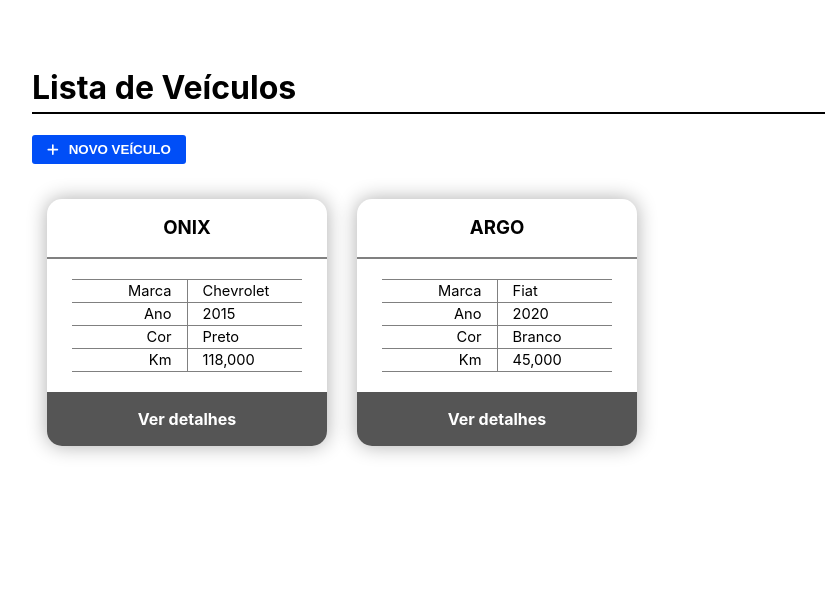
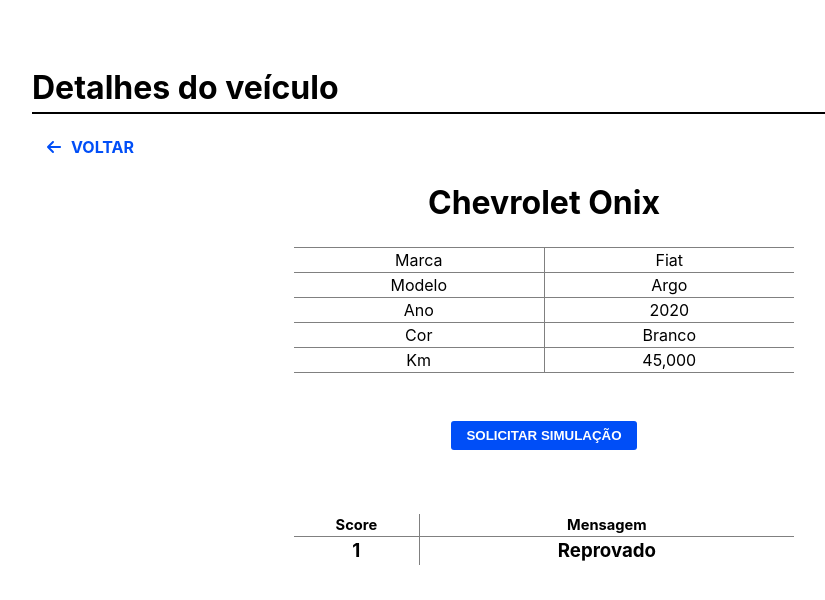
Before and after one commit to viniciusarantes/oncar-challenge-react, a React (Vite) app: page /details/1 in a window 1280 px wide. Shown: the top 600 px of the page, without its empty margins (96-921 px from the left). Built offline with nearby package versions, Linux system fonts and the light colour scheme.

Commit message:
Criando pagina de detalhes

```diff
--- a/package.json
+++ b/package.json
@@ -19,12 +19,14 @@
   "devDependencies": {
     "@types/react": "^18.2.55",
     "@types/react-dom": "^18.2.19",
+    "@types/react-router-dom": "^5.3.3",
     "@typescript-eslint/eslint-plugin": "^6.21.0",
     "@typescript-eslint/parser": "^6.21.0",
     "@vitejs/plugin-react": "^4.2.1",
     "eslint": "^8.56.0",
     "eslint-plugin-react-hooks": "^4.6.0",
     "eslint-plugin-react-refresh": "^0.4.5",
+    "react-router-dom": "^6.22.1",
     "typescript": "^5.2.2",
     "vite": "^5.1.0"
   }
--- a/src/App.tsx
+++ b/src/App.tsx
@@ -1,11 +1,17 @@
-import './App.css'
-import CarList from './components/CarList'
+import { BrowserRouter, Route, Routes } from "react-router-dom";
+import "./App.css";
+import Home from "./pages/Home";
+import VehicleDetails from "./pages/VehicleDetails";
 
 function App() {
-
   return (
-    <CarList />
-  )
+    <BrowserRouter>
+      <Routes>
+        <Route path="/" element={<Home />} />
+        <Route path="/details/:id" element={<VehicleDetails />} />
+      </Routes>
+    </BrowserRouter>
+  );
 }
 
-export default App
+export default App;
--- a/src/components/CarForm.tsx
+++ b/src/components/VehicleForm.tsx
@@ -1,11 +1,11 @@
 import { FormEvent, useState } from "react";
 import "./CarForm.css";
 
-interface CarFormProps {
+interface VehicleFormProps {
   setIsInsert: React.Dispatch<React.SetStateAction<boolean>>;
 }
 
-const CarForm: React.FC<CarFormProps> = ({ setIsInsert }) => {
+const VehicleForm: React.FC<VehicleFormProps> = ({ setIsInsert }) => {
   const [brand, setBrand] = useState<string>();
   const [model, setModel] = useState<string>();
   const [year, setYear] = useState<number>();
@@ -106,4 +106,4 @@
   );
 };
 
-export default CarForm;
+export default VehicleForm;
--- a/src/components/CarList.tsx
+++ b/src/components/VehicleList.tsx
@@ -1,14 +1,14 @@
-import "./CarList.css";
+import "./VehicleList.css";
 
 import { useState } from "react";
 import { FontAwesomeIcon } from "@fortawesome/react-fontawesome";
 import { faPlus } from "@fortawesome/free-solid-svg-icons";
 
-import CarInterface from "../interfaces/CarInterface";
-import CarListCard from "./CarListCard";
-import CarForm from "./CarForm";
+import CarInterface from "../interfaces/Vehicle";
+import VehicleListCard from "./VehicleListCard";
+import VehicleForm from "./VehicleForm";
 
-const CarList = () => {
+const VehicleList = () => {
   const [isInsert, setIsInsert] = useState<boolean>(false);
   const carList: CarInterface[] = [
     {
@@ -35,10 +35,10 @@
       <button className="btn btn-new-car" onClick={() => setIsInsert(true)}>
         <FontAwesomeIcon icon={faPlus} /> <span>Novo veículo</span>
       </button>
-      {isInsert && <CarForm setIsInsert={setIsInsert} />}
+      {isInsert && <VehicleForm setIsInsert={setIsInsert} />}
       <div className="car-list">
         {carList.map((car: CarInterface) => (
-          <CarListCard
+          <VehicleListCard
             id={car.id}
             model={car.model}
             brand={car.brand}
@@ -55,4 +55,4 @@
   );
 };
 
-export default CarList;
+export default VehicleList;
--- a/src/components/CarListCard.tsx
+++ b/src/components/VehicleListCard.tsx
@@ -1,7 +1,8 @@
-import "./CarListCard.css";
-import CarInterface from "../interfaces/CarInterface";
+import "./VehicleListCard.css";
+import Vehicle from "../interfaces/Vehicle";
+import { Link } from "react-router-dom";
 
-const CarListCard: React.FC<CarInterface> = ({
+const VehicleListCard: React.FC<Vehicle> = ({
   id,
   brand,
   model,
@@ -9,7 +10,6 @@
   year,
   km,
 }) => {
-  console.log(id, brand);
   return (
     <div className="card">
       <div className="card-header">
@@ -35,12 +35,10 @@
         </div>
       </div>
       <div className="card-footer">
-        <a href="#" className="details">
-          Ver detalhes
-        </a>
+        <Link to={`details/${id}`}>Ver detalhes</Link>
       </div>
     </div>
   );
 };
 
-export default CarListCard;
+export default VehicleListCard;
--- a/src/interfaces/CarInterface.tsx
+++ b/src/interfaces/Vehicle.tsx
@@ -1,4 +1,4 @@
-interface Car {
+interface Vehicle {
   id: number;
   brand: string;
   model: string;
@@ -7,4 +7,4 @@
   km: number;
 }
 
-export default Car;
+export default Vehicle;
--- /dev/null
+++ b/src/pages/Home.tsx
@@ -0,0 +1,7 @@
+import VehicleList from "../components/VehicleList";
+
+const Home = () => {
+  return <VehicleList />;
+};
+
+export default Home;
--- /dev/null
+++ b/src/pages/VehicleDetails.css
@@ -0,0 +1,89 @@
+h1.title-details {
+    border-bottom: 2px solid #000;
+}
+
+.btn-back {
+    background: none;
+    color: #004ef7;
+    text-decoration: none;
+}
+.btn-back:hover {
+    background: none;
+    color: #0439ad;
+    transition: .3s;
+}
+
+.btn-back span {
+    padding-left: 10px;
+}
+
+.details {
+    width: 500px;
+    margin: 20px auto;
+    display: flex;
+    flex-direction: column;
+    align-items: center;
+}
+
+.details .details-title {
+    font-size: 24pt;
+    font-weight: bold;
+    margin-bottom: 20px;
+}
+
+.details-row {
+    width: 100%;
+    display: flex;
+    flex-direction: row;
+    justify-content: center;
+    border-bottom: 1px solid gray;
+}
+
+.details-row span {
+    flex: 1;
+    text-align: center;
+}
+
+.details-row span.label {
+    border-right: 1px solid grey;
+}
+
+.details-footer {
+    margin-top: 3rem;
+}
+
+.simulation-result {
+    width: 500px;
+    margin: 4rem auto;
+    display: flex;
+    justify-content: center;
+    align-items: center;
+}
+
+.simulation-result .score {
+    flex: 1;
+    display: flex;
+    flex-direction: column;
+    align-items: center;
+    font-weight: bold;
+    border-right: 1px solid grey;
+}
+
+.simulation-result .label {
+    width: 100%;
+    text-align: center;
+    font-size: 11pt;
+    border-bottom: 1px solid grey;
+}
+
+.simulation-result .value {
+    font-size: 14pt;
+}
+
+.simulation-result .message {
+    flex: 3;
+    display: flex;
+    flex-direction: column;
+    align-items: center;
+    font-weight: bold;
+}
--- /dev/null
+++ b/src/pages/VehicleDetails.tsx
@@ -0,0 +1,72 @@
+import "./VehicleDetails.css";
+
+import { Link } from "react-router-dom";
+import { useParams } from "react-router-dom";
+
+import { FontAwesomeIcon } from "@fortawesome/react-fontawesome";
+import { faArrowLeft } from "@fortawesome/free-solid-svg-icons";
+
+import Vehicle from "../interfaces/Vehicle";
+
+const VehicleDetails = () => {
+  const { id } = useParams();
+  let vehicle: Vehicle = {
+    id: 3,
+    brand: "Fiat",
+    model: "Argo",
+    color: "Branco",
+    year: 2020,
+    km: 45000,
+  };
+
+  return (
+    <div className="container">
+      <h1 className="title-details">Detalhes do veículo</h1>
+      <Link to="/" className="btn btn-back">
+        <FontAwesomeIcon icon={faArrowLeft} />
+        <span>Voltar</span>
+      </Link>
+
+      <div className="details">
+        <div className="details-title">Chevrolet Onix</div>
+        <div className="details-row"></div>
+        <div className="details-row">
+          <span className="label">Marca</span>
+          <span>{vehicle && vehicle.brand}</span>
+        </div>
+        <div className="details-row">
+          <span className="label">Modelo</span>
+          <span>{vehicle && vehicle.model}</span>
+        </div>
+        <div className="details-row">
+          <span className="label">Ano</span>
+          <span>{vehicle && vehicle.year}</span>
+        </div>
+        <div className="details-row">
+          <span className="label">Cor</span>
+          <span>{vehicle && vehicle.color}</span>
+        </div>
+        <div className="details-row">
+          <span className="label">Km</span>
+          <span>{vehicle && vehicle.km.toLocaleString()}</span>
+        </div>
+        <div className="details-footer">
+          <button className="btn">Solicitar simulação</button>
+        </div>
+      </div>
+
+      <div className="simulation-result">
+        <div className="score">
+          <span className="label">Score</span>
+          <span className="value">{id}</span>
+        </div>
+        <div className="message">
+          <span className="label">Mensagem</span>
+          <span className="value">Reprovado</span>
+        </div>
+      </div>
+    </div>
+  );
+};
+
+export default VehicleDetails;
```
Also changed, not shown: src/components/VehicleList.css (renamed from src/components/CarList.css), src/components/VehicleListCard.css (renamed from src/components/CarListCard.css), 1 other file (tests, documents, lock files or other folders).
